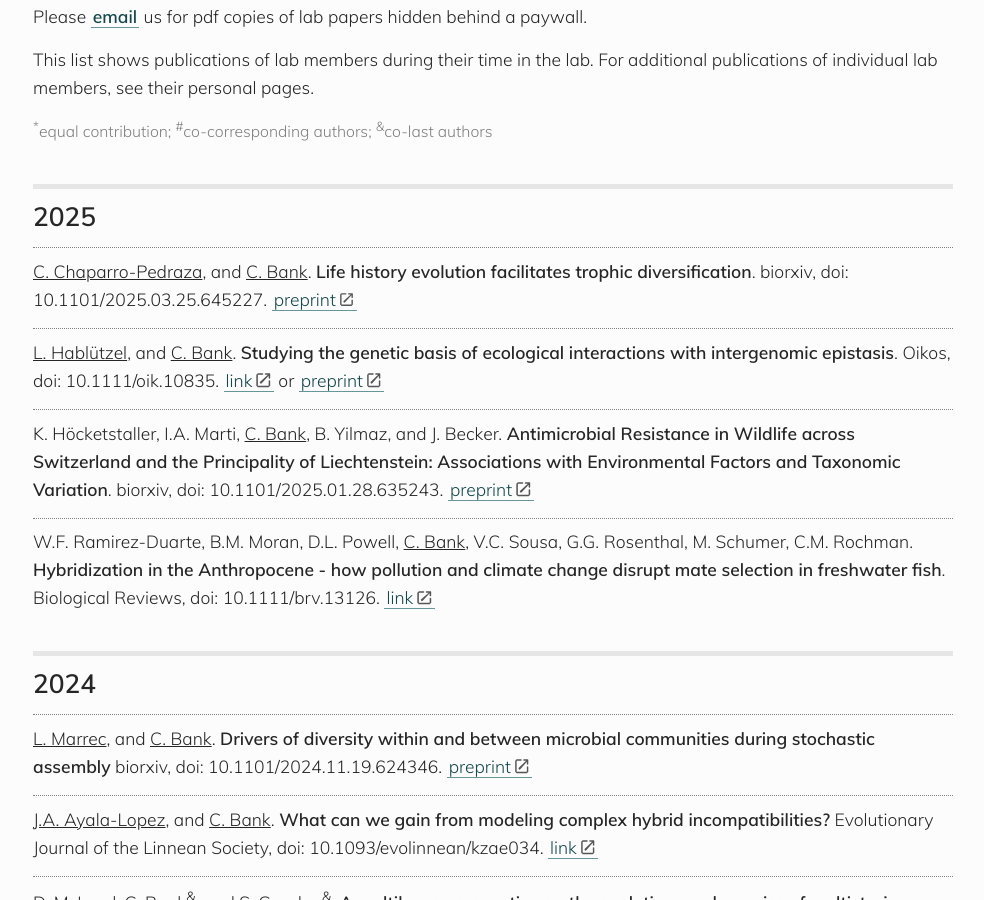
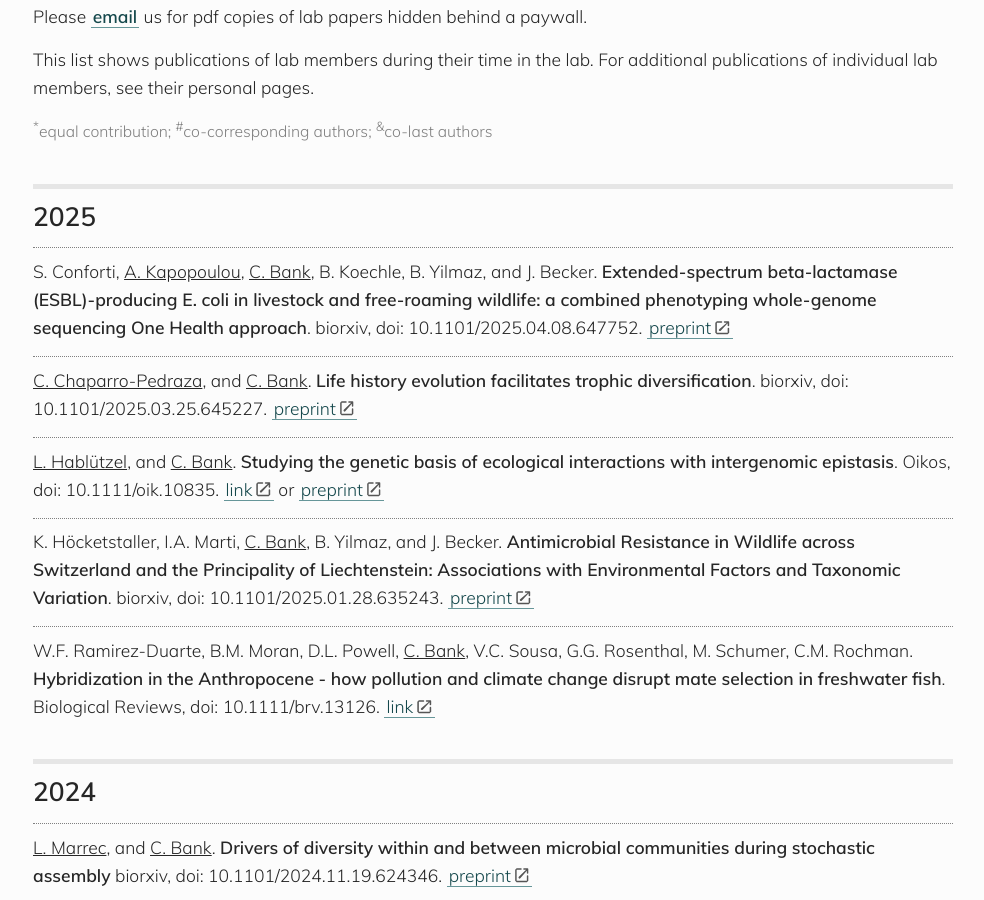
Before and after one commit to banklab/banklab.github.io, a Jekyll site: the page built from publications.md, in a window 1280 px wide and 900 px high, scrolled down 419 px. Shown: the whole window, without its empty margins (147-1131 px from the left). Built offline with Jekyll 4.4.1, drawn with Linux system fonts in a browser that asks for light colours; some web fonts are replaced.

Commit message:
Update publications.md
New paper

```diff
--- a/publications.md
+++ b/publications.md
@@ -20,6 +20,8 @@ https://kramdown.gettalong.org/syntax.html#html-blocks
 {:/comment}
 
 ## 2025
+
+S. Conforti, <u>A. Kapopoulou</u>, <u>C. Bank</u>, B. Koechle, B. Yilmaz, and J. Becker. **Extended-spectrum beta-lactamase (ESBL)-producing E. coli in livestock and free-roaming wildlife: a combined phenotyping whole-genome sequencing One Health approach**. biorxiv, doi: 10.1101/2025.04.08.647752. [preprint](https://www.biorxiv.org/content/10.1101/2025.04.08.647752v1)
 
 <u>C. Chaparro-Pedraza</u>, and <u>C. Bank</u>. **Life history evolution facilitates trophic diversification**. biorxiv, doi: 10.1101/2025.03.25.645227. [preprint](https://www.biorxiv.org/content/10.1101/2025.03.25.645227v1)
 
```
